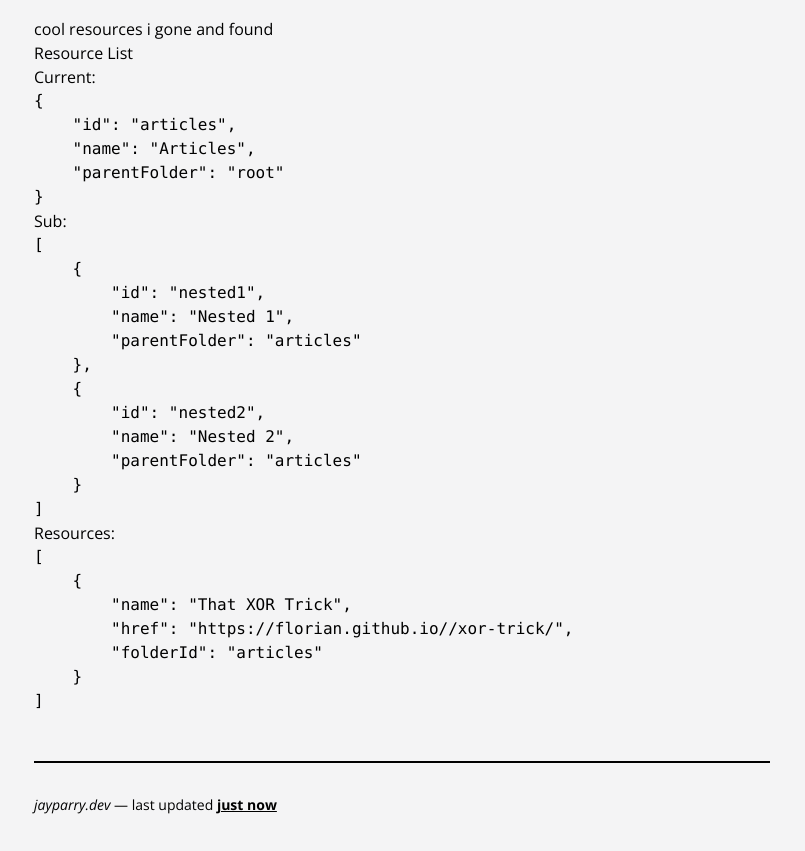
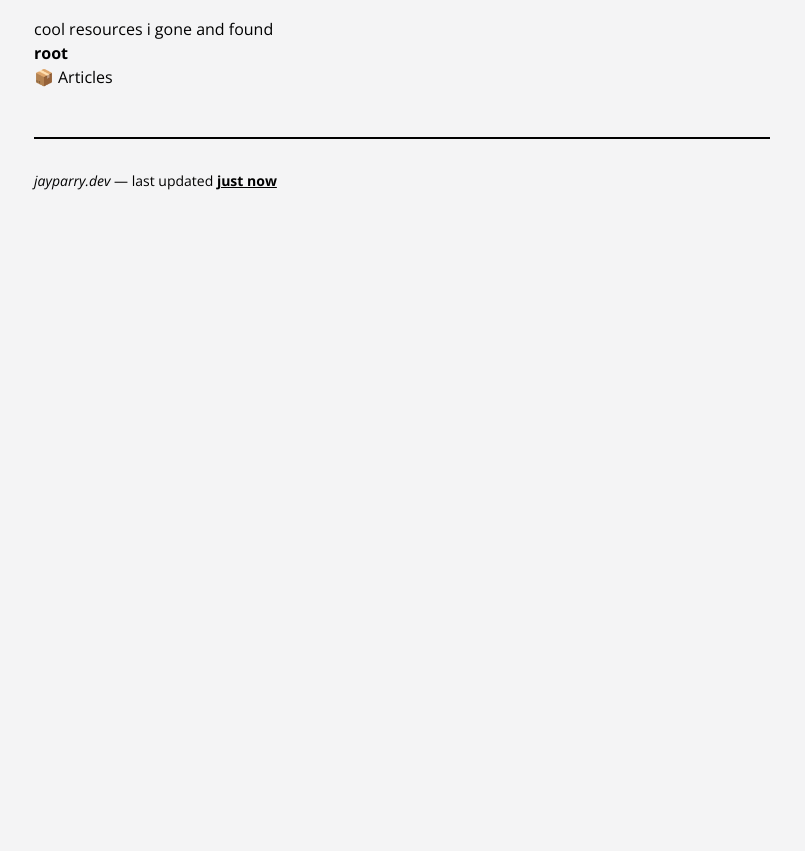
Before and after one commit to Jaytpa01/dev-portfolio, an Astro site: page /resources in a window 1280 px wide. Shown: the part 71-922 px from the top of the page, without its empty margins (238-1043 px from the left). After the commit the page ends 832 px from the top, so only its background shows below. Built offline with nearby package versions, Linux system fonts and the light colour scheme; Astro itself is replaced by a stand-in of ours.

Commit message:
feat: finished implementing core functionality of resource viewer

```diff
--- a/src/components/ResourceList.tsx
+++ b/src/components/ResourceList.tsx
@@ -3,46 +3,143 @@ import { useState } from "preact/hooks";
 export interface Folder {
 	id: string;
 	name: string;
-
 	parentFolder?: string;
 }
 
 export interface Resource {
 	name: string;
 	href: string;
-
 	folderId: string;
 }
 
-interface ResourceListProps {
+interface ResourcesProps {
 	rootFolderId: string;
 	folderMap: Record<string, Folder>;
-	subfoldersMap: Record<string, string[]>;
+	subfolderMap: Record<string, string[]>;
 	folderResourceMap: Record<string, Resource[]>;
 }
 
-export function ResourceList({
+export function Resources({
 	rootFolderId,
 	folderMap,
-	subfoldersMap,
+	subfolderMap,
 	folderResourceMap,
-}: ResourceListProps) {
-	const [currentFolder, setCurrentFolder] = useState(folderMap["articles"]);
+}: ResourcesProps) {
+	const [currentFolderId, setCurrentFolderId] = useState(rootFolderId);
 
-	const subfolders = subfoldersMap[currentFolder.id].map(
+	const currentFolder = folderMap[currentFolderId];
+
+	const calculateBreadcrumbs = () => {
+		const crumbArray = [];
+		let parentFolderId = currentFolder.parentFolder;
+		while (parentFolderId) {
+			const parentFolder = folderMap[parentFolderId];
+			crumbArray.push(parentFolder);
+
+			parentFolderId = parentFolder.parentFolder;
+		}
+
+		return crumbArray.reverse();
+	};
+	const breadcrumbs = calculateBreadcrumbs();
+	console.log({ breadcrumbs });
+
+	const subfolder = subfolderMap[currentFolder.id]?.map(
 		(subfolderId) => folderMap[subfolderId],
 	);
+
 	const resources = folderResourceMap[currentFolder.id];
 
 	return (
-		<div>
-			<div>Resource List</div>
-			Current:
-			<pre>{JSON.stringify(currentFolder, null, "\t")}</pre>
-			Sub:
-			<pre>{JSON.stringify(subfolders, null, "\t")}</pre>
-			Resources:
-			<pre>{JSON.stringify(resources, null, "\t")}</pre>
-		</div>
+		<>
+			<Breadcrumbs
+				breadcrumbs={breadcrumbs}
+				currentFolder={currentFolder}
+				onCrumbClick={setCurrentFolderId}
+			/>
+
+			<SubfolderList
+				onSubfolderClick={setCurrentFolderId}
+				subfolder={subfolder}
+			/>
+			<ResourceList resources={resources} />
+		</>
 	);
 }
+
+interface BreadcrumbProps {
+	breadcrumbs: Folder[];
+	currentFolder: Folder;
+	onCrumbClick: (folderId: string) => void;
+}
+
+function Breadcrumbs({
+	breadcrumbs,
+	currentFolder,
+	onCrumbClick,
+}: BreadcrumbProps) {
+	return (
+		<ol class="flex space-x-2 font-bold">
+			{breadcrumbs?.map((crumb) => (
+				<li class="space-x-2">
+					<button onClick={() => onCrumbClick(crumb.id)}>{crumb.name}</button>
+
+					<span>{">"}</span>
+				</li>
+			))}
+
+			<li>{currentFolder.name}</li>
+		</ol>
+	);
+}
+
+interface SubfolderListProps {
+	subfolder: Folder[];
+	onSubfolderClick: (subfolderId: string) => void;
+}
+
+function SubfolderList({ subfolder, onSubfolderClick }: SubfolderListProps) {
+	if (!subfolder) {
+		return null;
+	}
+
+	return (
+		<ul class="space-y-2">
+			{subfolder.map((folder) => (
+				<li>
+					<button
+						class="before:pr-1 before:content-['📦']"
+						onClick={() => onSubfolderClick(folder.id)}
+					>
+						{folder.name}
+					</button>
+				</li>
+			))}
+		</ul>
+	);
+}
+
+interface ResourceListProps {
+	resources: Resource[];
+}
+
+function ResourceList({ resources }: ResourceListProps) {
+	if (!resources) {
+		return null;
+	}
+
+	return (
+		<ul class="space-y-2">
+			{resources.map((resource) => (
+				<li>
+					<a
+						class="underline"
+						href={resource.href}
+					>
+						{resource.name}
+					</a>
+				</li>
+			))}
+		</ul>
+	);
+}
--- a/src/pages/resources/index.astro
+++ b/src/pages/resources/index.astro
@@ -1,6 +1,6 @@
 ---
 import {
-	ResourceList,
+	Resources,
 	type Resource,
 	type Folder,
 } from "@components/ResourceList";
@@ -44,8 +44,8 @@ const resources: Resource[] = [
 // foldersMap is used to map a folder id to it's contents
 const folderMap: Record<string, Folder> = {};
 
-// subfoldersMap is to map a folder id to an array of ids, representing its subfolders
-const subfoldersMap: Record<string, string[]> = {};
+// subfolderMap is to map a folder id to an array of ids, representing its subfolder
+const subfolderMap: Record<string, string[]> = {};
 
 for (const folder of folders) {
 	folderMap[folder.id] = folder;
@@ -55,13 +55,13 @@ for (const folder of folders) {
 	}
 
 	// if the parent folder has no mapped subfolders yet, create and map it here and move onto next folder
-	if (!subfoldersMap[folder.parentFolder]) {
-		subfoldersMap[folder.parentFolder] = [folder.id];
+	if (!subfolderMap[folder.parentFolder]) {
+		subfolderMap[folder.parentFolder] = [folder.id];
 		continue;
 	}
 
 	// if parent folder already has some mappings, we just add this one to it
-	subfoldersMap[folder.parentFolder].push(folder.id);
+	subfolderMap[folder.parentFolder].push(folder.id);
 }
 
 // folderResourceMap is used to map a resource to its folder
@@ -76,17 +76,15 @@ for (const resource of resources) {
 	// if folder mapping already created, add this resource to it
 	folderResourceMap[resource.folderId].push(resource);
 }
-
-// console.dir({ folderMap, folderResourceMap }, { depth: null });
 ---
 
 <BaseLayout>
 	<h1>cool resources i gone and found</h1>
 
-	<ResourceList
+	<Resources
 		rootFolderId="root"
 		{folderMap}
-		{subfoldersMap}
+		{subfolderMap}
 		{folderResourceMap}
 		client:load
 	/>
```
